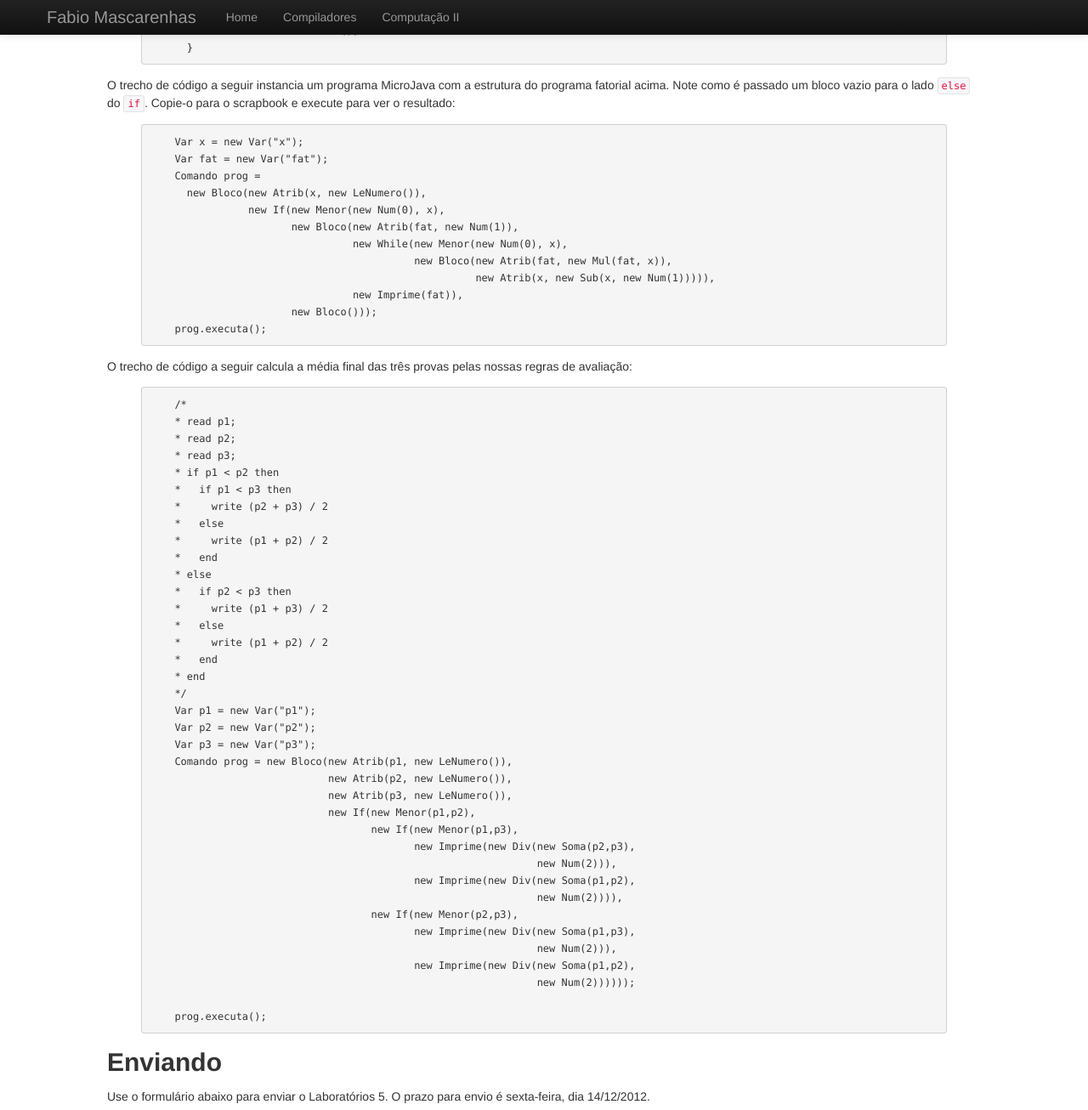
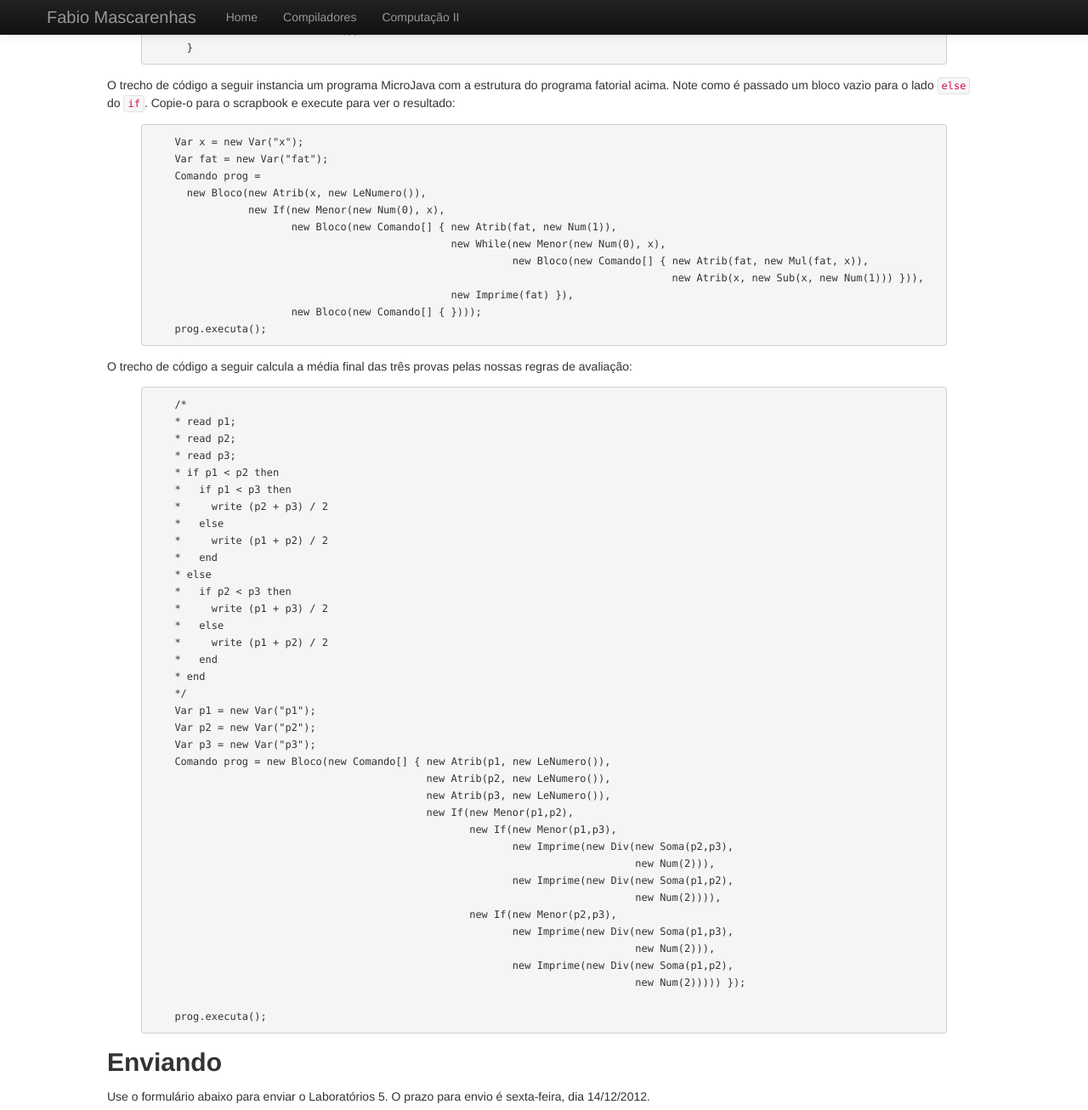
Before and after one commit to fabiomascarenhas/fabiomascarenhas.github.com, a Jekyll site: the page built from java/lab5.md, in a window 1280 px wide and 1400 px high, scrolled down 1528 px, cut to the strip 0-1306 px from the top of the window. Shown: the whole strip at 85% size. Built offline with Jekyll 4.4.1, drawn with Linux system fonts in a browser that asks for light colours.

Commit message:
corrige codigo do lab 5

```diff
--- a/java/lab5.md
+++ b/java/lab5.md
@@ -139,12 +139,12 @@ do programa fatorial acima. Note como é passado um bloco vazio para o lado `els
     Comando prog =
       new Bloco(new Atrib(x, new LeNumero()),
                 new If(new Menor(new Num(0), x),
-                       new Bloco(new Atrib(fat, new Num(1)),
-                                 new While(new Menor(new Num(0), x),
-                                           new Bloco(new Atrib(fat, new Mul(fat, x)),
-                                                     new Atrib(x, new Sub(x, new Num(1))))),
-                                 new Imprime(fat)),
-                       new Bloco()));
+                       new Bloco(new Comando[] { new Atrib(fat, new Num(1)),
+                                                 new While(new Menor(new Num(0), x),
+                                                           new Bloco(new Comando[] { new Atrib(fat, new Mul(fat, x)),
+                                                                                     new Atrib(x, new Sub(x, new Num(1))) })),
+                                                 new Imprime(fat) }),
+                       new Bloco(new Comando[] { })));
     prog.executa();
 {% endhighlight %}
 
@@ -173,20 +173,20 @@ nossas regras de avaliação:
     Var p1 = new Var("p1");
     Var p2 = new Var("p2");
     Var p3 = new Var("p3");
-    Comando prog = new Bloco(new Atrib(p1, new LeNumero()),
-                             new Atrib(p2, new LeNumero()),
-                             new Atrib(p3, new LeNumero()),
-                             new If(new Menor(p1,p2),
-                                    new If(new Menor(p1,p3),
-                                           new Imprime(new Div(new Soma(p2,p3),
-                                                               new Num(2))),
-                                           new Imprime(new Div(new Soma(p1,p2),
-                                                               new Num(2)))),
-                                    new If(new Menor(p2,p3),
-                                           new Imprime(new Div(new Soma(p1,p3),
-                                                               new Num(2))),
-                                           new Imprime(new Div(new Soma(p1,p2),
-                                                               new Num(2))))));
+    Comando prog = new Bloco(new Comando[] { new Atrib(p1, new LeNumero()),
+                                             new Atrib(p2, new LeNumero()),
+                                             new Atrib(p3, new LeNumero()),
+                                             new If(new Menor(p1,p2),
+                                                    new If(new Menor(p1,p3),
+                                                           new Imprime(new Div(new Soma(p2,p3),
+                                                                               new Num(2))),
+                                                           new Imprime(new Div(new Soma(p1,p2),
+                                                                               new Num(2)))),
+                                                    new If(new Menor(p2,p3),
+                                                           new Imprime(new Div(new Soma(p1,p3),
+                                                                               new Num(2))),
+                                                           new Imprime(new Div(new Soma(p1,p2),
+                                                                               new Num(2))))) });
 
     prog.executa();
 {% endhighlight %}
```
